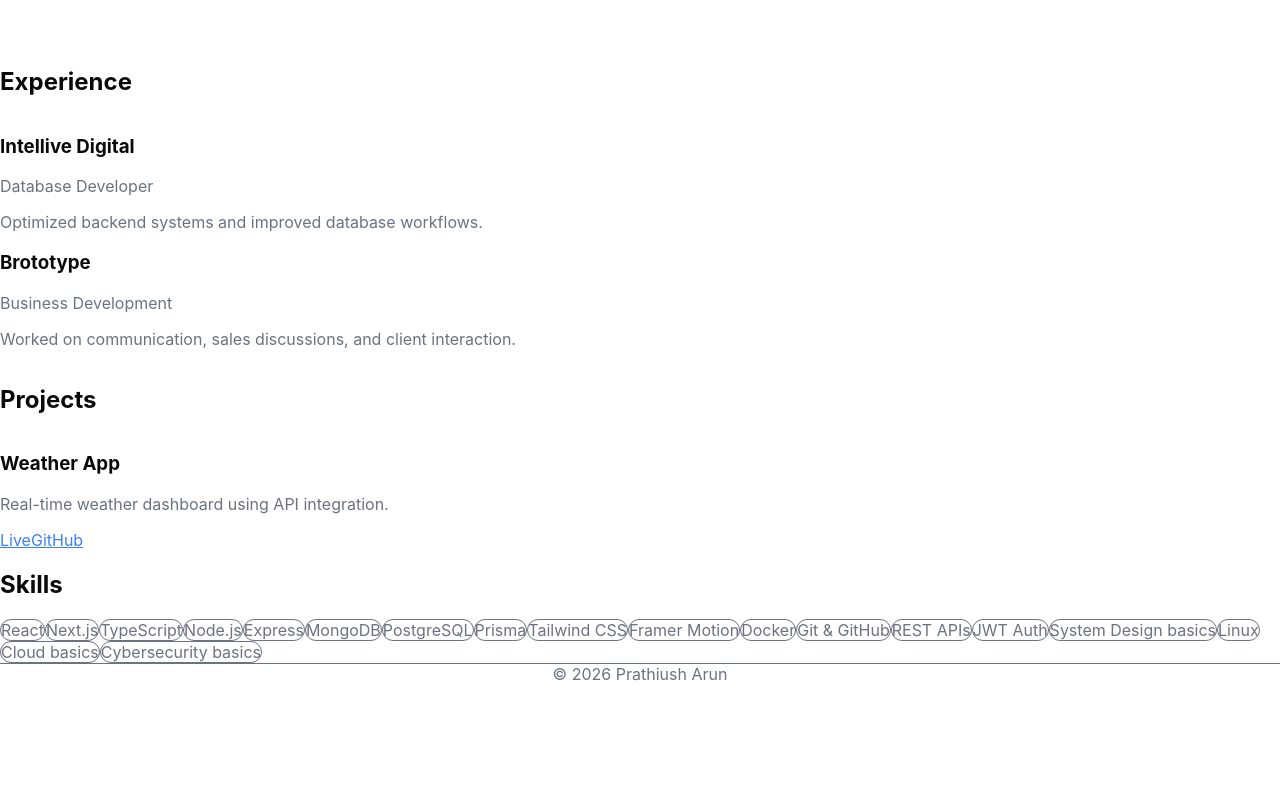
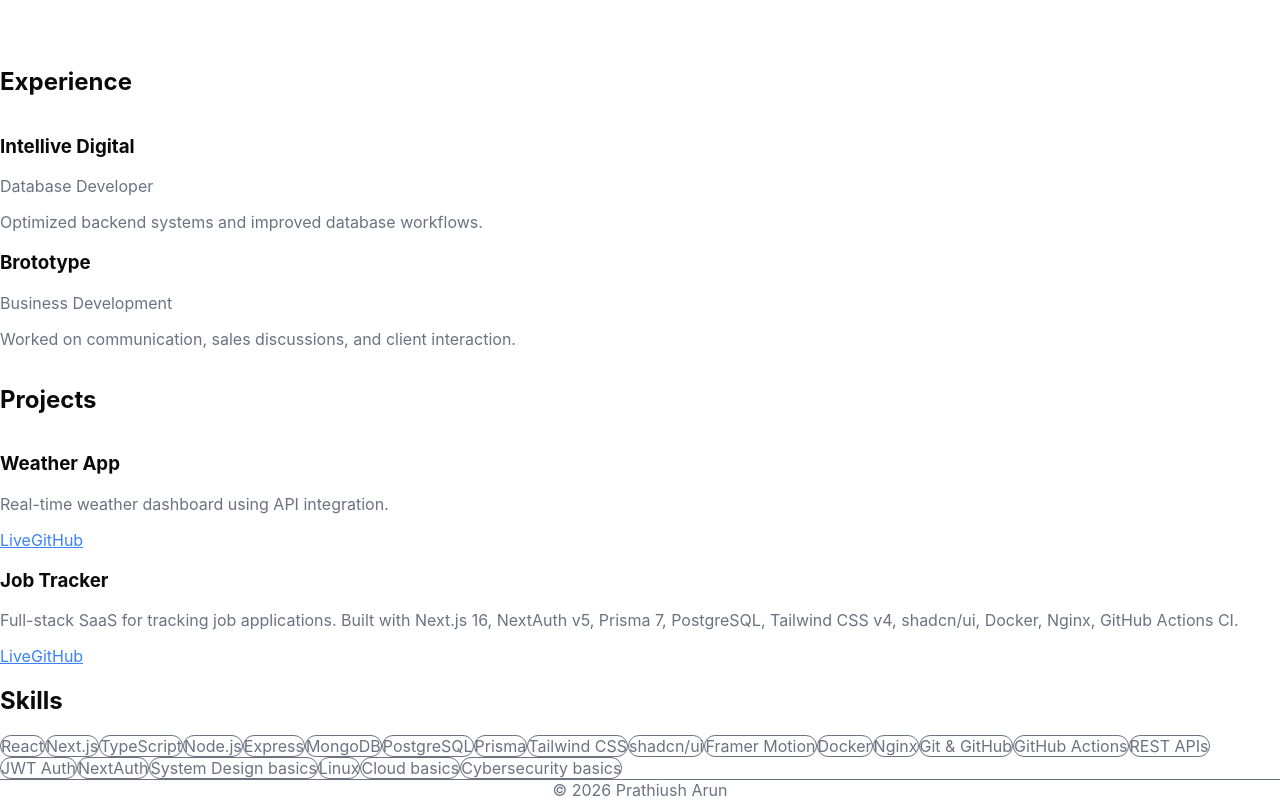
Before and after one commit to prathiusharun/portfolio, a Next.js app: page / in a window 1280 px wide. Shown: the part 633-1433 px from the top of the page. Before the commit the page ends 1317 px from the top, so only its background shows below. Built offline with nearby package versions, Linux system fonts and the light colour scheme.

Commit message:
feat: add Job Tracker project and update skills

```diff
--- a/components/Projects.tsx
+++ b/components/Projects.tsx
@@ -34,6 +34,40 @@ export default function Project() {
 
       </div>
 
+      <div className="py-6 border-0">
+
+        <h3 className="text-xl font-semibold">
+          Job Tracker
+        </h3>
+
+        <p className="text-[var(--muted)] mt-2 leading-relaxed">
+          Full-stack SaaS for tracking job applications. Built with Next.js 16,
+          NextAuth v5, Prisma 7, PostgreSQL, Tailwind CSS v4, shadcn/ui, Docker,
+          Nginx, GitHub Actions CI.
+        </p>
+
+        <div className="flex gap-6 mt-4 text-sm">
+
+          <a
+            href="https://job-tracker-henna-gamma.vercel.app/"
+            target="_blank"
+            className="text-blue-400 hover:text-blue-300 transition"
+          >
+            Live
+          </a>
+
+          <a
+            href="https://github.com/prathiusharun/job-tracker"
+            target="_blank"
+            className="text-blue-400 hover:text-blue-300 transition"
+          >
+            GitHub
+          </a>
+
+        </div>
+
+      </div>
+
     </div>
   )
 }
--- a/components/Skills.tsx
+++ b/components/Skills.tsx
@@ -9,11 +9,15 @@ export default function Skills() {
     "PostgreSQL",
     "Prisma",
     "Tailwind CSS",
+    "shadcn/ui",
     "Framer Motion",
     "Docker",
+    "Nginx",
     "Git & GitHub",
+    "GitHub Actions",
     "REST APIs",
     "JWT Auth",
+    "NextAuth",
     "System Design basics",
     "Linux",
     "Cloud basics",
```
